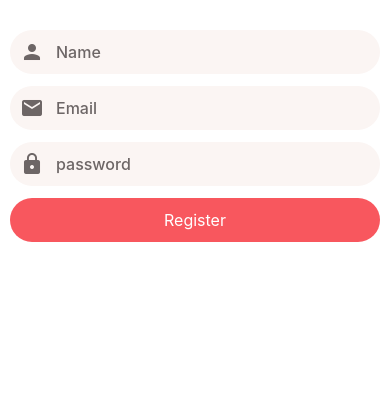
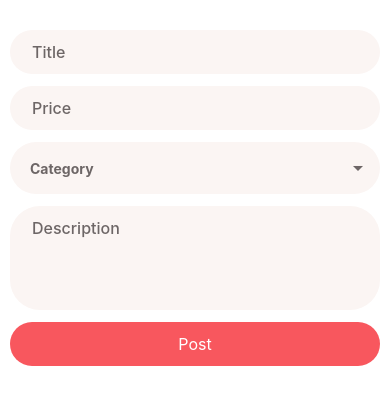
Before and after one commit to Matin-Sangabi/forms-react-native, a React Native app: screen / in a window 390 px wide. Shown: the top 404 px of the page. Built offline with nearby package versions, Linux system fonts and the light colour scheme.

Commit message:
add post screen and add category slice and others

```diff
--- a/App.js
+++ b/App.js
@@ -1,10 +1,12 @@
 import React from 'react'
-import RegisterScreen from './app/Screen/RegisterScreen'
+// import RegisterScreen from './app/Screen/RegisterScreen'
+import PostScreen from './app/Screen/PostScreen'
 // import LoginScreen from './app/Screen/LoginScreen'
 
 export default function App() {
   return (
     // <LoginScreen />
-    <RegisterScreen />
+    // <RegisterScreen />
+    <PostScreen />
   )
 }
--- a/app/Components/AppInput.js
+++ b/app/Components/AppInput.js
@@ -34,9 +34,10 @@ export default function AppInput({
               value={value}
               onChangeText={onChange}
               onBlur={onBlur}
+              blurOnSubmit={false}
               style={styles.input}
               placeholder={placeholder}
-              keyboardType={"default"}
+              keyboardType={type}
               secureTextEntry={secureTextEntry}
               {...other}
             />
--- /dev/null
+++ b/app/Components/AppSelect.js
@@ -0,0 +1,66 @@
+import React, { useState } from "react";
+import { MaterialIcons } from "@expo/vector-icons";
+import { StyleSheet, Text, TouchableOpacity } from "react-native";
+import { colors } from "../constants/color.enum";
+import SelectModal from "./SelectModal";
+import { useFormContext } from "react-hook-form";
+export default function AppSelect({ title, name }) {
+  const [openModal, setOpenModal] = useState(false);
+
+  const {
+    setValue,
+    formState: { errors },
+    getValues,
+  } = useFormContext();
+  // console.log(errors);
+
+  const handleChange = (value, name) => {
+    console.log(value);
+    setValue(name, value);
+  };
+
+  return (
+    <>
+      <TouchableOpacity
+        style={styles.container}
+        onPress={() => setOpenModal(true)}
+      >
+        <Text style={styles.color}>
+          {getValues(name).length > 0 ? getValues(name) : title}
+        </Text>
+        <MaterialIcons name="arrow-drop-down" size={24} color={colors.gray} />
+      </TouchableOpacity>
+      <SelectModal
+        open={openModal}
+        handleClose={() => setOpenModal(false)}
+        data={data}
+        onChange={(e) => handleChange(e, name)}
+      />
+    </>
+  );
+}
+
+const styles = StyleSheet.create({
+  container: {
+    paddingLeft: 20,
+    paddingRight: 10,
+    height: 52,
+    borderRadius: 30,
+    backgroundColor: colors.primary,
+    flexDirection: "row",
+    alignItems: "center",
+    justifyContent: "space-between",
+    columnGap: 10,
+  },
+  color: {
+    color: colors.gray,
+    fontWeight: "700",
+  },
+});
+
+const data = [
+  { id: "1", title: "test 1" },
+  { id: "2", title: "test 2" },
+  { id: "3", title: "test 3" },
+  { id: "4", title: "test 4" },
+];
--- /dev/null
+++ b/app/Components/Select/ColumnSelect.js
@@ -0,0 +1,32 @@
+import React from "react";
+import { StyleSheet, Text, TouchableHighlight } from "react-native";
+import { colors } from "../../constants/color.enum";
+import { useFormContext } from "react-hook-form";
+
+export default function ColumnSelect({ item, selectItem }) {
+  const { getValues } = useFormContext();
+
+  return (
+    <TouchableHighlight
+      underlayColor={colors.main}
+      style={[
+        styles.container,
+        {
+          backgroundColor:
+            getValues("category") === item.title ? colors.main : "",
+        },
+      ]}
+      onPress={() => selectItem(item.title)}
+    >
+      <Text style={colors.dark}>{item.title}</Text>
+    </TouchableHighlight>
+  );
+}
+
+const styles = StyleSheet.create({
+  container: {
+    paddingVertical: 10,
+    paddingHorizontal: 4,
+    borderRadius: 10,
+  },
+});
--- /dev/null
+++ b/app/Components/SelectModal.js
@@ -0,0 +1,69 @@
+import React from "react";
+import {
+  FlatList,
+  Modal,
+  StyleSheet,
+  TouchableOpacity,
+  View,
+
+} from "react-native";
+import { AntDesign } from "@expo/vector-icons";
+import ColumnSelect from "./Select/ColumnSelect";
+import Separator from "./Separator";
+import { colors } from "../constants/color.enum";
+export default function SelectModal({
+  open = false,
+  handleClose,
+  data,
+  onChange,
+  ...other
+}) {
+  return (
+    <Modal style={{width : "100%"}} animationType="slide" visible={open} transparent={true} {...other}>
+      <View style={styles.container}>
+        <TouchableOpacity onPress={handleClose} style={styles.closeBtn}>
+          <AntDesign name="closecircle" size={24} color={colors.gray} />
+        </TouchableOpacity>
+        <View style={[styles.listItem , {flexDirection : "column"}]}>
+          <FlatList
+            data={data}
+            keyExtractor={(item) => item.id}
+            ItemSeparatorComponent={<Separator />}
+            renderItem={({ item }) => (
+              <ColumnSelect
+                item={item}
+                selectItem={(value) => {
+                  onChange(value)
+                  handleClose()
+                }}
+              />
+            )}
+          />
+        </View>
+      </View>
+    </Modal>
+  );
+}
+
+const styles = StyleSheet.create({
+  container: {
+    width : "100%",
+    flex : 1,
+    height : "90%",
+    padding : 20,
+    backgroundColor : colors.white,
+    flexDirection: "column",
+    paddingTop: 20,
+    rowGap: 20,
+  },
+  closeBtn: {
+    width : "100%",
+    flexDirection: "row",
+    alignItems: "center",
+    justifyContent: "flex-end",
+  },
+  listItem: {
+    rowGap: 10,
+    columnGap: 10,
+  },
+});
--- /dev/null
+++ b/app/Components/Separator.js
@@ -0,0 +1,6 @@
+import React from "react";
+import { View } from "react-native";
+
+export default function Separator() {
+  return <View style={{ padding: 3 }}></View>;
+}
--- a/app/Container/Screen.js
+++ b/app/Container/Screen.js
@@ -1,9 +1,13 @@
 import React from "react";
-import { SafeAreaView, StyleSheet } from "react-native";
+import { SafeAreaView, ScrollView, StyleSheet } from "react-native";
 import Constants from "expo-constants";
 
 export default function Screen({ children }) {
-  return <SafeAreaView style={styles.container}>{children}</SafeAreaView>;
+  return (
+    <ScrollView keyboardShouldPersistTaps="handled" style={styles.container}>
+      {children}
+    </ScrollView>
+  );
 }
 
 const styles = StyleSheet.create({
--- /dev/null
+++ b/app/Screen/PostScreen.js
@@ -0,0 +1,78 @@
+import React, { useMemo } from "react";
+import { StyleSheet, View } from "react-native";
+import * as Yup from "yup";
+import { yupResolver } from "@hookform/resolvers/yup";
+
+import Form from "../Provider/FormProvider";
+import Screen from "../Container/Screen";
+import { useForm } from "react-hook-form";
+import AppInput from "../Components/AppInput";
+import AppButton from "../Components/AppButton";
+import AppSelect from "../Components/AppSelect";
+
+export default function PostScreen() {
+  const postSchema = Yup.object().shape({
+    title: Yup.string().required(),
+    price: Yup.string().required(),
+    category: Yup.string(),
+    desc: Yup.string(),
+  });
+
+  const defaultValues = useMemo(
+    () => ({ title: "", price: "", category: "", desc: "" }),
+    []
+  );
+
+  const methods = useForm({ defaultValues, resolver: yupResolver(postSchema) });
+
+  const { handleSubmit } = methods;
+
+  const onSubmit = (data) => console.log(data);
+
+  return (
+    <Screen>
+      <Form methods={methods}>
+        <View style={styles.container}>
+          <View style={styles.formProvider}>
+            <AppInput name={"title"} placeholder={"Title"} />
+            <AppInput
+              name={"price"}
+              placeholder={"Price"}
+              type={"number-pad"}
+            />
+            {/* category here */}
+            <AppSelect name={"category"} title={"Category"}  />
+            <AppInput
+              name={"desc"}
+              multiline={true}
+              numberOfLines={4}
+              placeholder={"Description"}
+            />
+            <AppButton onPress={handleSubmit(onSubmit)}>Post</AppButton>
+          </View>
+        </View>
+      </Form>
+    </Screen>
+  );
+}
+
+const styles = StyleSheet.create({
+  container: {
+    flexDirection: "column",
+    alignItems: "center",
+    rowGap: 20,
+    padding: 10,
+    marginTop: 20,
+  },
+  loginImage: {
+    width: 80,
+    marginTop: 50,
+    marginBottom: 20,
+    height: 80,
+  },
+  formProvider: {
+    flexDirection: "column",
+    rowGap: 12,
+    width: "100%",
+  },
+});
```
Also changed, not shown: app/Components/Select/RowsSelect.js (added).
